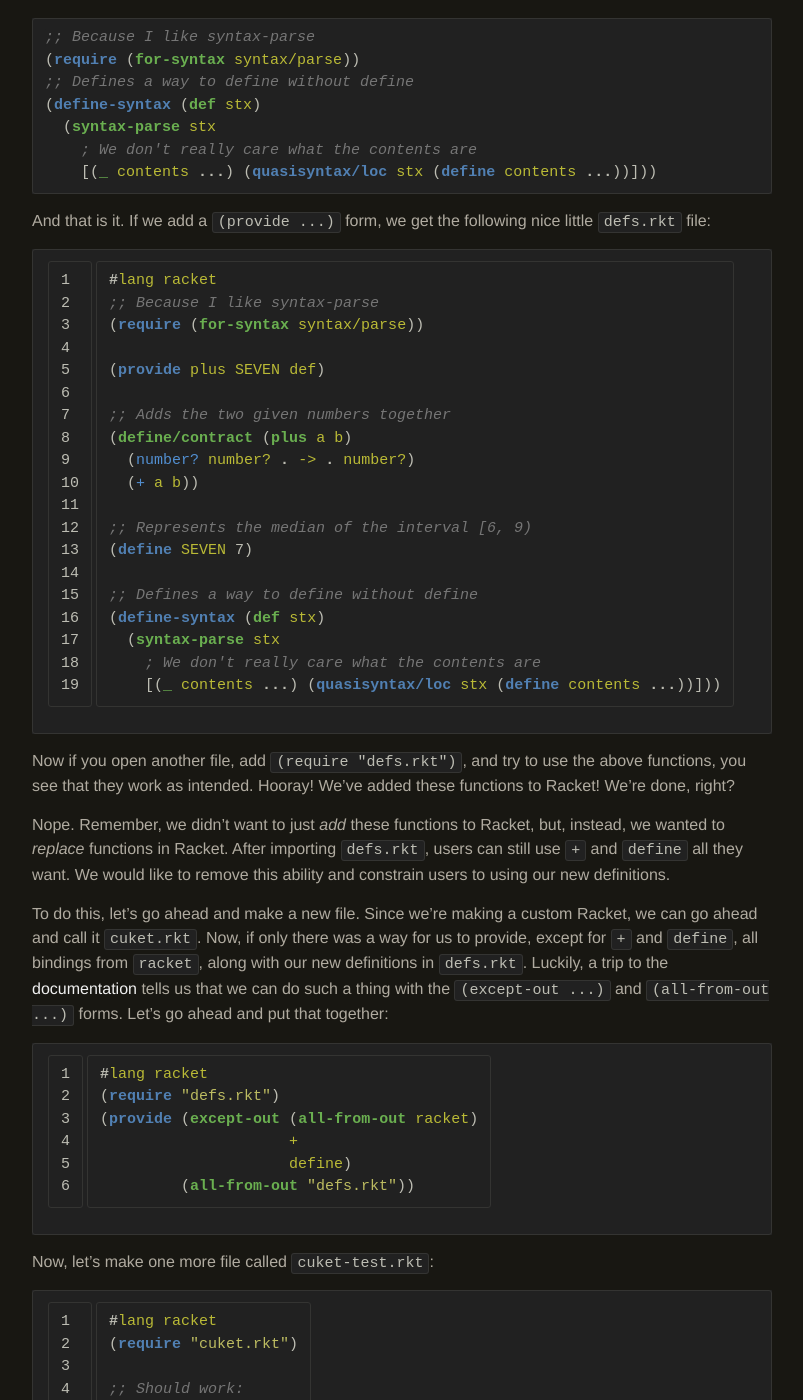
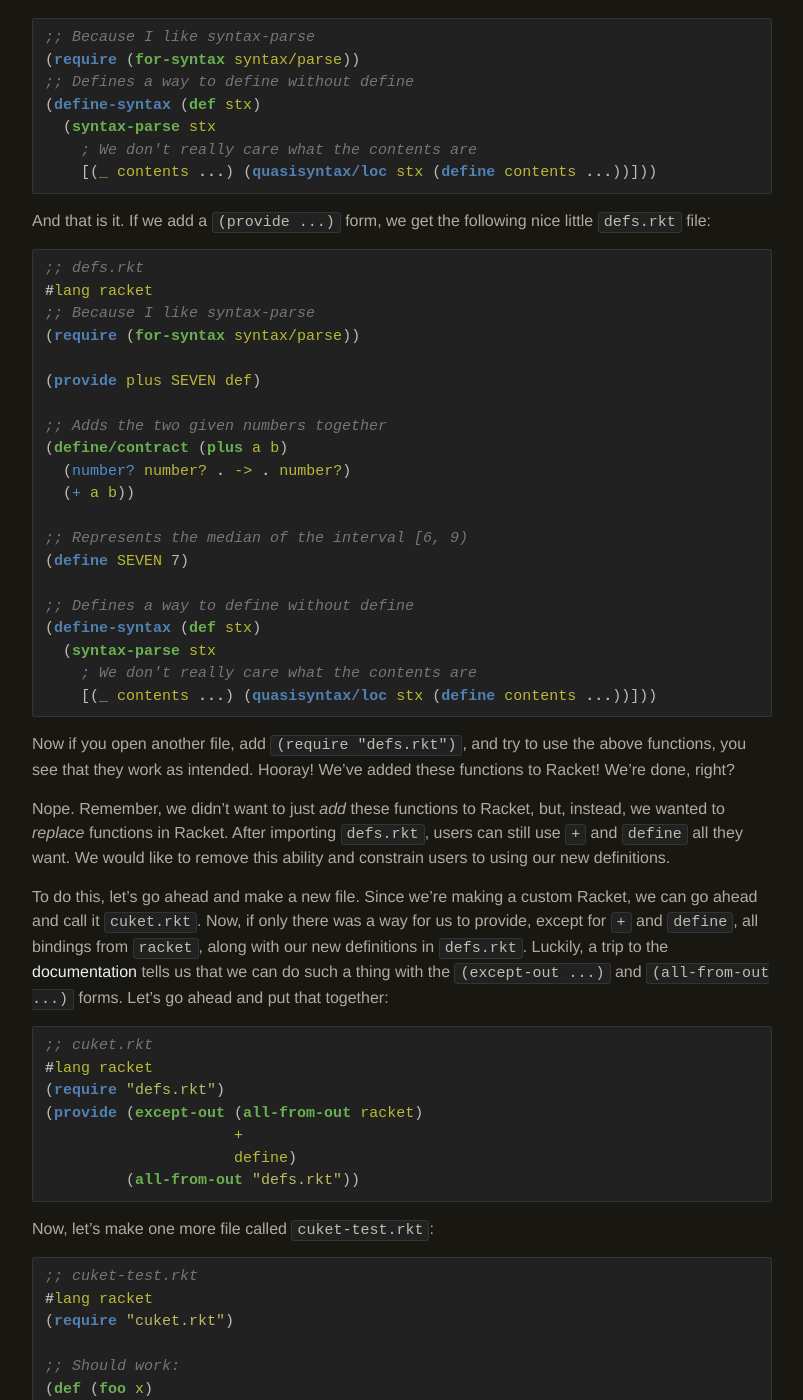
Before and after one commit to peblair/belph.github.io, a Jekyll site: the page built from _posts/2015-05-07-racket-lang-for-idiots.markdown, in a window 1280 px wide and 1400 px high, scrolled down 1397 px. Shown: the whole window, without its empty margins (238-1041 px from the left). Built offline with Jekyll 4.4.1, drawn with Linux system fonts in a browser that asks for light colours; some web fonts are replaced; some of the changed text lies outside the part shown.

Commit message:
Fix styling inconsistencies

```diff
--- a/_posts/2015-05-07-racket-lang-for-idiots.markdown
+++ b/_posts/2015-05-07-racket-lang-for-idiots.markdown
@@ -76,7 +76,8 @@ Instead, let's write a still-simple-but-not-quite-that-simple version:
 
 And that is it. If we add a `(provide ...)` form, we get the following nice little
 `defs.rkt` file:
-{% highlight racket linenos %}
+{% highlight racket %}
+;; defs.rkt
 #lang racket
 ;; Because I like syntax-parse
 (require (for-syntax syntax/parse))
@@ -113,7 +114,8 @@ provide, except for `+` and `define`,  all bindings from `racket`, along with ou
 definitions in `defs.rkt`. Luckily, a trip to the [documentation][1] tells us that
 we can do such a thing with the `(except-out ...)` and `(all-from-out ...)` forms.
 Let's go ahead and put that together:
-{% highlight racket linenos %}
+{% highlight racket %}
+;; cuket.rkt
 #lang racket
 (require "defs.rkt")
 (provide (except-out (all-from-out racket)
@@ -123,7 +125,8 @@ Let's go ahead and put that together:
 {% endhighlight %}
 
 Now, let's make one more file called `cuket-test.rkt`:
-{% highlight racket linenos %}
+{% highlight racket %}
+;; cuket-test.rkt
 #lang racket
 (require "cuket.rkt")
 
@@ -201,7 +204,8 @@ collection installed in Racket, simply typing `#lang "cuket.rkt"` will not work,
 collection directory is where it will search for that file. On the bright side, Racket
 has the handy `s-exp` file in its collection directory, which is built just for things like
 this. All we have to do is write `#lang s-exp "cuket.rkt"`, and we're on our way:
-{% highlight racket linenos %}
+{% highlight racket %}
+;; cuket-test.rkt
 #lang s-exp "cuket.rkt"
 ;; Remember that #lang imports
 ;; the file for you, so no
```
